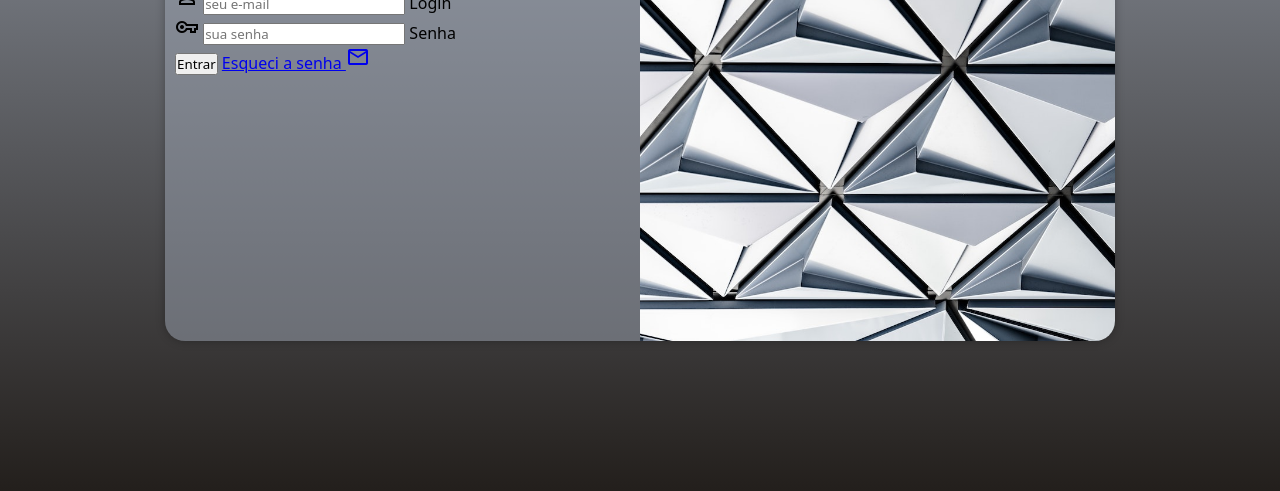
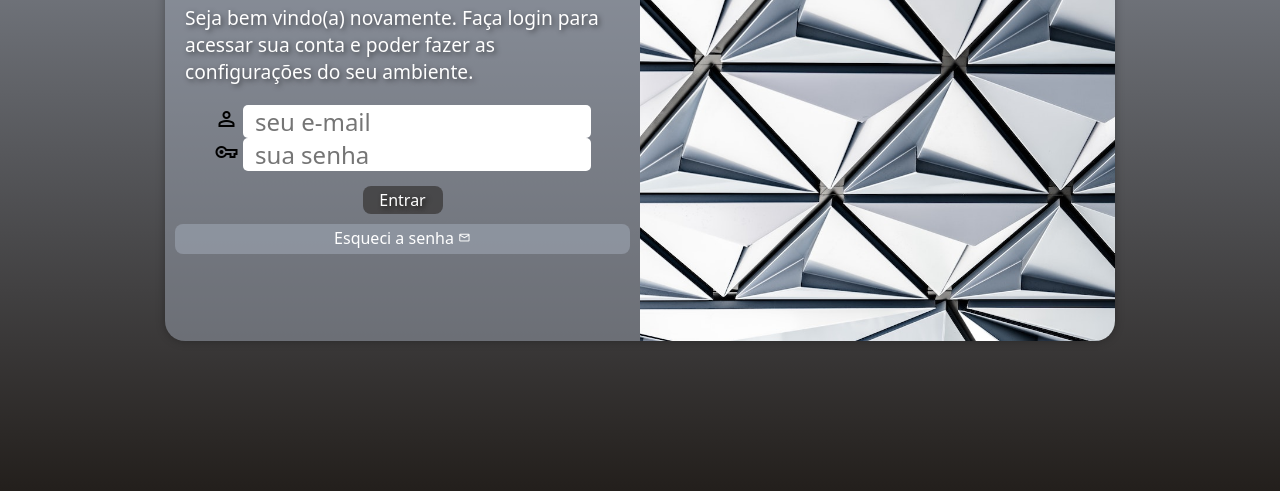
Before and after one commit to Rodrigues396/projeto-login, a plain HTML site: page index.html in a window 1280 px wide. Shown: the part 309-800 px from the top of the page. Drawn offline with nearby package versions, Linux system fonts and the light colour scheme.

Commit message:
centralizando os elementos

```diff
--- a/estilos/media-query.css
+++ b/estilos/media-query.css
@@ -18,6 +18,17 @@
         width: 70%;
         height: 50%;
     }
+    div#formulario > p{
+        margin-bottom: 20px;
+    }
+    div.campo > input{
+        font-size: 1.2em;
+    }
+    div#formulario{
+        margin-top: 90px;
+    }
+
+
 
 }
 @media screen and (min-width: 992px) {
@@ -37,10 +48,19 @@
         float: left;
         width: 50%;
     }
+
     div#formulario > h1{
         font-size: 2em;
     }
     div#formulario > p{
         font-size: 1.2em;
+        margin-bottom: 10px;
     }
+    div.campo > input{
+        font-size: 1.5em;
+    }
+    div#formulario{
+        margin-top: 90px;
+    }
+
 }
--- a/estilos/style.css
+++ b/estilos/style.css
@@ -49,12 +49,58 @@ section#login > div#formulario{
 }
 div#formulario > h1{
     color: white;
-    text-shadow: 2px 2px 5px rgba(0, 0, 0, 0.63);
+    text-shadow: 2px 2px 5px rgba(0, 0, 0, 0.5);
     text-align: center;
     margin-bottom: 10px;
 }
 div#formulario > p{
+    padding: 10px;
     color: white;
-    text-shadow: 2px 2px 5px rgba(0, 0, 0, 0.63);
+    text-shadow: 2px 2px 5px rgba(0, 0, 0, 0.5);
     font-size: 0.8em;
 }
+form > div.campo{
+    text-align: center;
+}
+div.campo  > label{
+    display: none;
+}
+div.campo > input{
+    border-radius: 5px;
+    border: none;
+}
+form > input[type=submit]{
+    display: block;
+    font-size: 1em;
+    border-radius: 8px;
+    border: none;
+    padding: 3px;
+    color: white;
+    background-color: #231f1c8c;
+    text-shadow: 2px 2px 5px #1b1816;
+    width: 80px;
+    margin: auto;
+    margin-top: 15px;
+    cursor: pointer;
+
+}
+form > input[type=submit]:hover{
+    background-color: #1b1816;
+}
+
+form > a.botao{
+    display: block;
+    font-size: 1em;
+    border-radius: 8px;
+    text-align: center;
+    background-color: #9da5b29d;
+    margin-top: 10px;
+    width: 100%;
+    padding-top: 3px;
+    height: 30px;
+    color: white;
+    text-decoration: none;
+}
+form > a.botao > span{
+    font-size: 0.8em
+}
--- a/index.html
+++ b/index.html
@@ -20,17 +20,21 @@
                 <p>Seja bem vindo(a) novamente. Faça login para acessar sua conta e poder fazer as configurações do seu ambiente.</p>
                 <form action="login.php" method="post" autocomplete="on">
                     <div class="campo">
+
                         <span class="material-symbols-outlined">person</span>
-                        <input type="email" name="login" id="ilogin" placeholder="seu e-mail" autocomplete="email" required maxlength="30">
+
+                        <input type="email" name="login" id="ilogin" placeholder="  seu e-mail" autocomplete="email" required maxlength="30">
+
                         <label for="ilogin">Login</label>
+
                     </div>
                     <div class="campo">
                         <span class="material-symbols-outlined">vpn_key</span>
-                        <input type="password" name="senha" id="isenha" placeholder="sua senha" autocomplete="current-password" required minlength="8" maxlength="20">
+                        <input type="password" name="senha" id="isenha" placeholder="  sua senha" autocomplete="current-password" required minlength="8" maxlength="20">
                         <label for="isenha">Senha</label>
                     </div>
                     <input type="submit" value="Entrar">
-                    <a href="esqueci.html">
+                    <a href="esqueci.html" class="botao">
                         Esqueci a senha <span class="material-symbols-outlined">mail</span>
                     </a>
                 </form>
```
